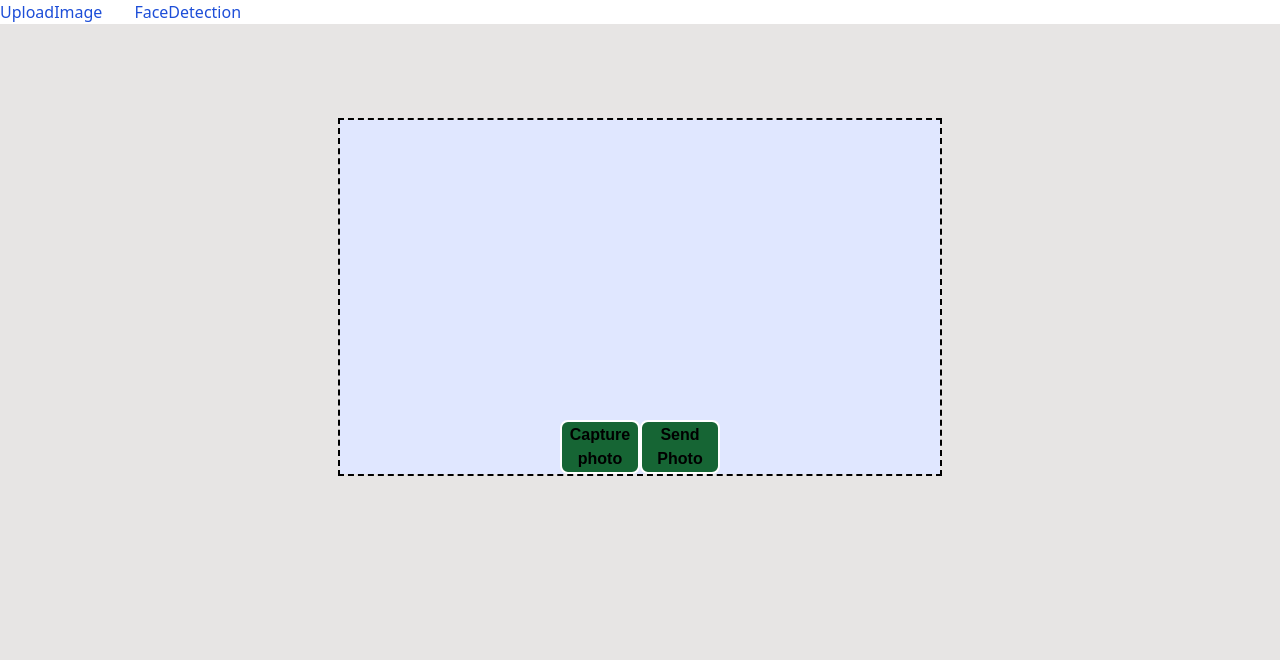
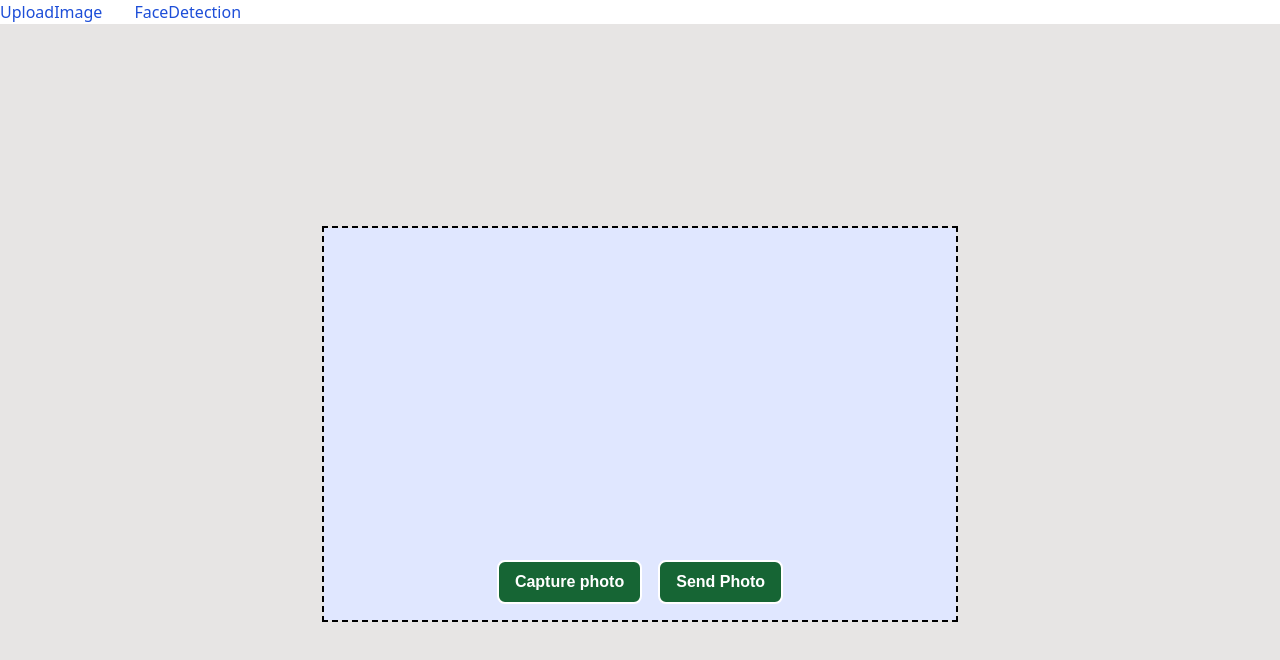
Before and after one commit to MeghaN28/ImageUploadFrontEnd, a React (Create React App) app: page /webcamera in a window 1280 px wide. Shown: the top 660 px of the page. Built offline with nearby package versions, Linux system fonts and the light colour scheme; no server answers.

Commit message:
fix: face deletection and file re order

```diff
--- a/src/pages/UploadImagefromWebCam/CustomWebcam.js
+++ b/src/pages/UploadImagefromWebCam/CustomWebcam.js
@@ -76,37 +76,33 @@ const CustomWebcam = () => {
   }, [captureClicked, capture]);
 
   return (
-    <div className="bg-stone-200 min-h-screen">
-      <div className="flex justify-center pt-24">
-        <div className="outline-dashed outline-2 bg-indigo-100">
+    <div className="bg-stone-200 min-h-screen flex flex-col items-center justify-center">
+      <div className="outline-dashed outline-2 bg-indigo-100 p-4 max-w-full overflow-auto">
         <div className="font-semibold text-base rounded flex flex-col items-center justify-center cursor-pointer border-dotted font-[sans-serif]">
+          {name}
+          <div className="mb-4">
             {imgSrc ? (
               <img src={imgSrc} alt="webcam" />
             ) : (
               <Webcam height={600} width={600} ref={webcamRef} />
             )}
-            {name}
+          </div>
           <div className="btn-container flex flex-row">
-              <div>
             <button
               onClick={() => {
                 setCaptureClicked(true);
                 capture();
               }}
-                  className="gap-2 px-1 py-px border-2 border-white rounded-lg cursor-pointer bg-green-800 w-20"
+              className="gap-2 px-4 py-2 border-2 border-white rounded-lg cursor-pointer bg-green-800 text-white mx-2"
             >
               Capture photo
             </button>
-              </div>
-              <div>
             <button
               onClick={onSubmit}
-                  className="gap-2 px-1 py-px border-2 border-white rounded-lg cursor-pointer bg-green-800 w-20"
+              className="gap-2 px-4 py-2 border-2 border-white rounded-lg cursor-pointer bg-green-800 text-white mx-2"
             >
               Send Photo
             </button>
-              </div>
-            </div>
           </div>
         </div>
       </div>
--- a/src/pages/UploadImagetoS3/UploadImage.jsx
+++ b/src/pages/UploadImagetoS3/UploadImage.jsx
@@ -88,13 +88,13 @@ function UploadImage() {
                         ctx.beginPath();
                         ctx.rect(left, top, width, height);
                         ctx.lineWidth = 1;
-                        ctx.strokeStyle = "red";
+                        ctx.strokeStyle = "yellow";
                         ctx.stroke();
 
                         // Draw label text above or below the bounding box
                         const labelText = `${label.Name} (${label.Confidence.toFixed(2)}%)`;
                         ctx.font = "12px Arial";
-                        ctx.fillStyle = "red";
+                        ctx.fillStyle = "yellow";
 
                         let textX = left;
                         let textY = top - 5;
```
Lines whose indentation alone changed are shown as unchanged.
